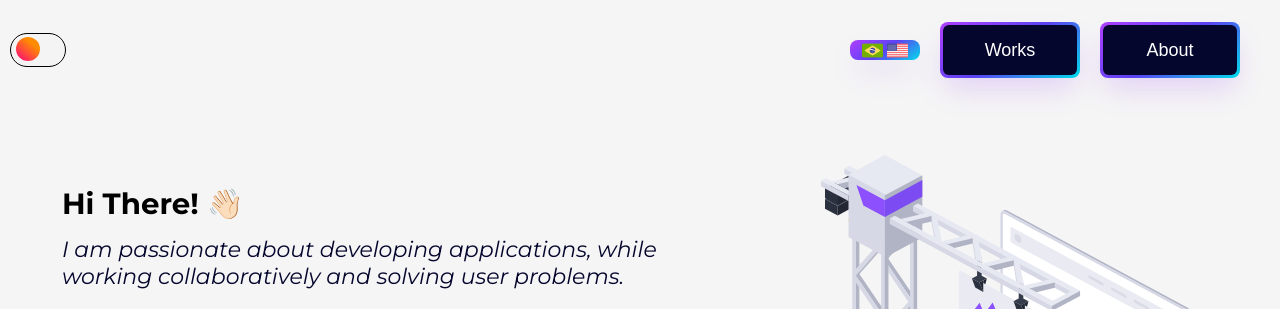
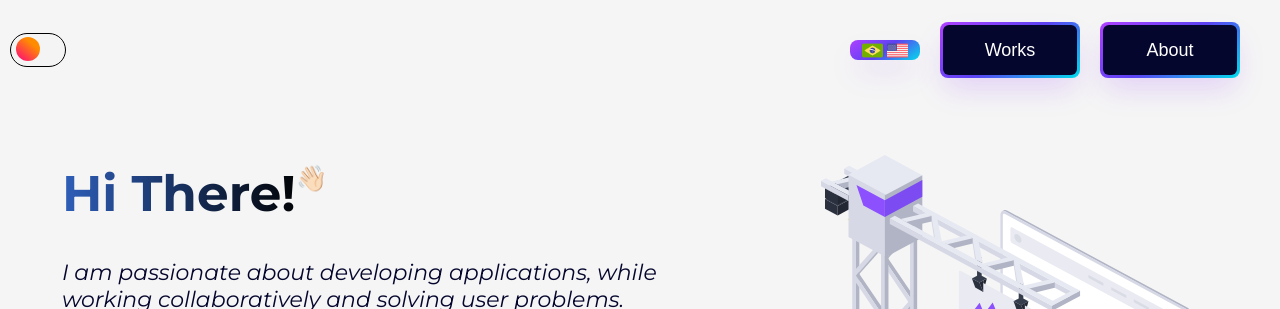
Before and after one commit to ramondfalcao/portifolio, a React (Create React App) app: page / in a window 1280 px wide. Shown: the top 309 px of the page. Built offline with nearby package versions, Linux system fonts and the light colour scheme.

Commit message:
Update Style Title Home Section

```diff
--- a/src/pages/Home.css
+++ b/src/pages/Home.css
@@ -7,7 +7,6 @@
   background-color: rgb(5, 6, 45);
   color: whitesmoke;
 }
-
 
 .img-home {
   margin-top: 40px;
@@ -31,13 +30,26 @@
   width: 100%;
 }
 
-.title{
+.heading{
   /* border-right: 2px solid black; */
   margin-bottom: 20px;
-  color: rgb(5, 6, 45);
-  font-size: 25px;
+  /* color: rgb(5, 6, 45);
+  font-size: 25px; */
+  font-size: 2em; /* Tamanho da fonte */
+  background: linear-gradient(to right, #2f5fba, #020407); /* Gradiente azul */
+  -webkit-background-clip: text; /* Para navegadores baseados em WebKit */
+  -moz-background-clip: text; /* Para navegadores baseados em Mozilla */
+  background-clip: text; /* Padrão */
+  color: transparent; /* Torna o texto transparente para mostrar o gradiente */
 }
 
+.img {
+  width: 30px;
+}
+
+.title-container {
+  display: flex;
+}
 .title-dark{
   margin-bottom: 20px;
   color:  whitesmoke;
--- a/src/pages/Home.js
+++ b/src/pages/Home.js
@@ -24,12 +24,14 @@ function Home(props) {
                 : `Olá, sou Ramond Falcão, Desenvolvedor Fullstack.`
               }
               </h1> */}
-              <h1 style={{ paddingBottom: 15 }} className="heading">
-                Hi There!{" "}
+              <div className="title-container">
+                <h1 style={{ paddingBottom: 15 }} className="heading">
+                  Hi There!{" "}
+                </h1>
                 <span className="wave" role="img" aria-labelledby="wave">
-                  👋🏻
+                    👋🏻
                 </span>
-              </h1>
+              </div>
               <p className={`${toggleDark ? "paragraph-dark " : "paragraph"} typing-animation-p`}>
             { languageButton
                 ? ` I am passionate about developing applications, while working collaboratively and solving user problems.`
```
